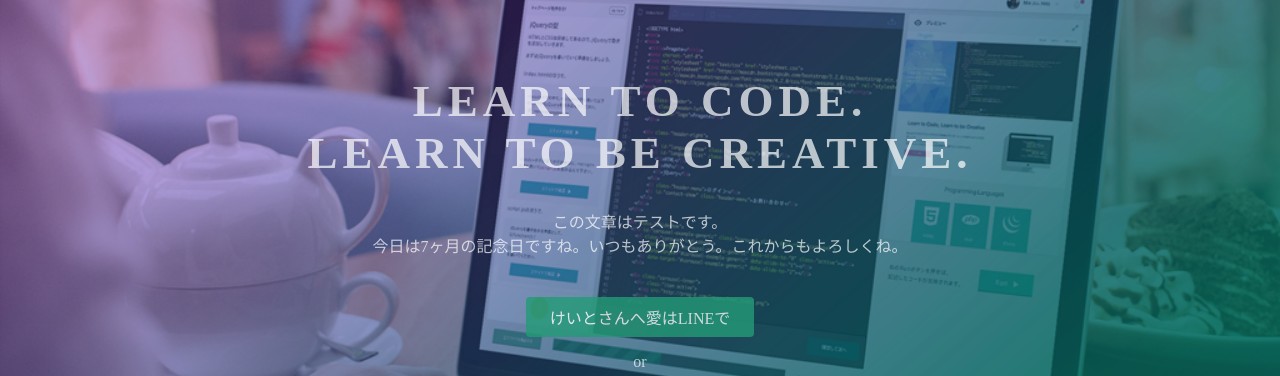
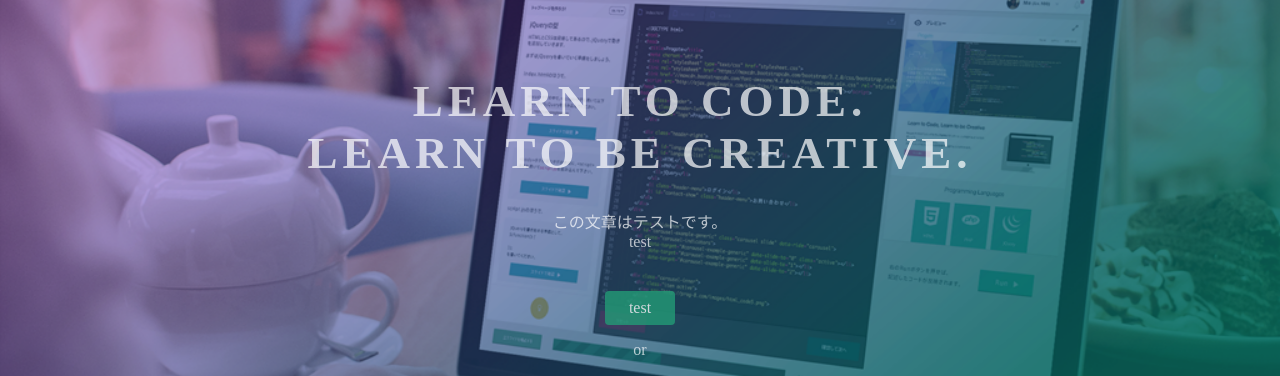
Before and after one commit to keitied/test, a plain HTML site: page index.html in a window 1280 px wide. Shown: the part 135-511 px from the top of the page. Drawn offline with Linux system fonts and the light colour scheme.

Commit message:
Update index.html

```diff
--- a/index.html
+++ b/index.html
@@ -24,9 +24,9 @@
   <div class="top-wrapper">
     <div class="container">
       <h1>LEARN TO CODE.<br>LEARN TO BE CREATIVE.</h1>
-      <p>この文章はテストです。<br>今日は7ヶ月の記念日ですね。いつもありがとう。これからもよろしくね。</p>
+      <p>この文章はテストです。<br>test</p>
       <div class="btn-wrapper">
-        <a href="#" class="btn signup">けいとさんへ愛はLINEで</a>
+        <a href="#" class="btn signup">test</a>
         <p>or</p>
         <a href="#" class="btn facebook"><span class="fa fa-facebook"></span>Facebookでも</a>
         <a href="#" class="btn twitter"><span class="fa fa-twitter"></span>Twitterでも</a>
```
